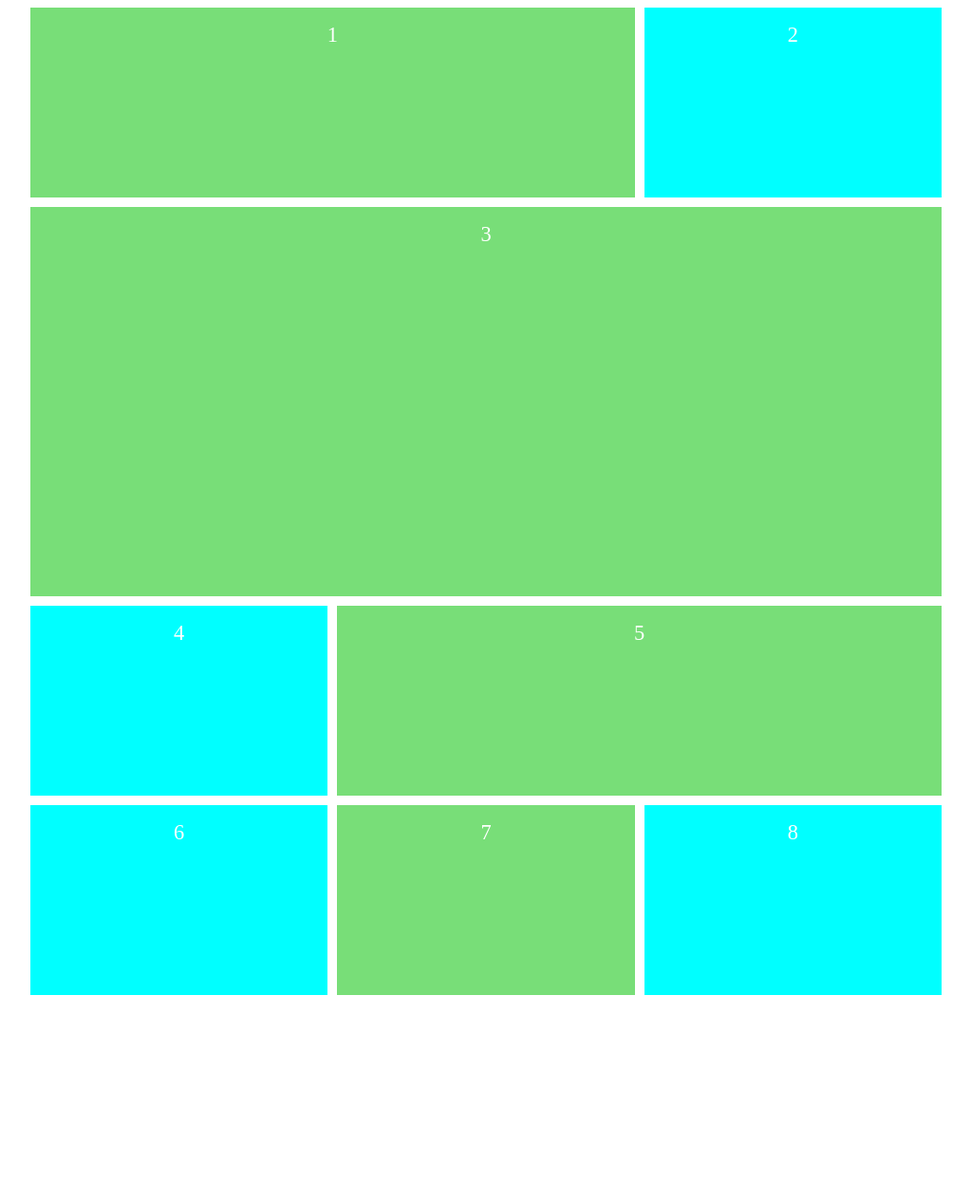
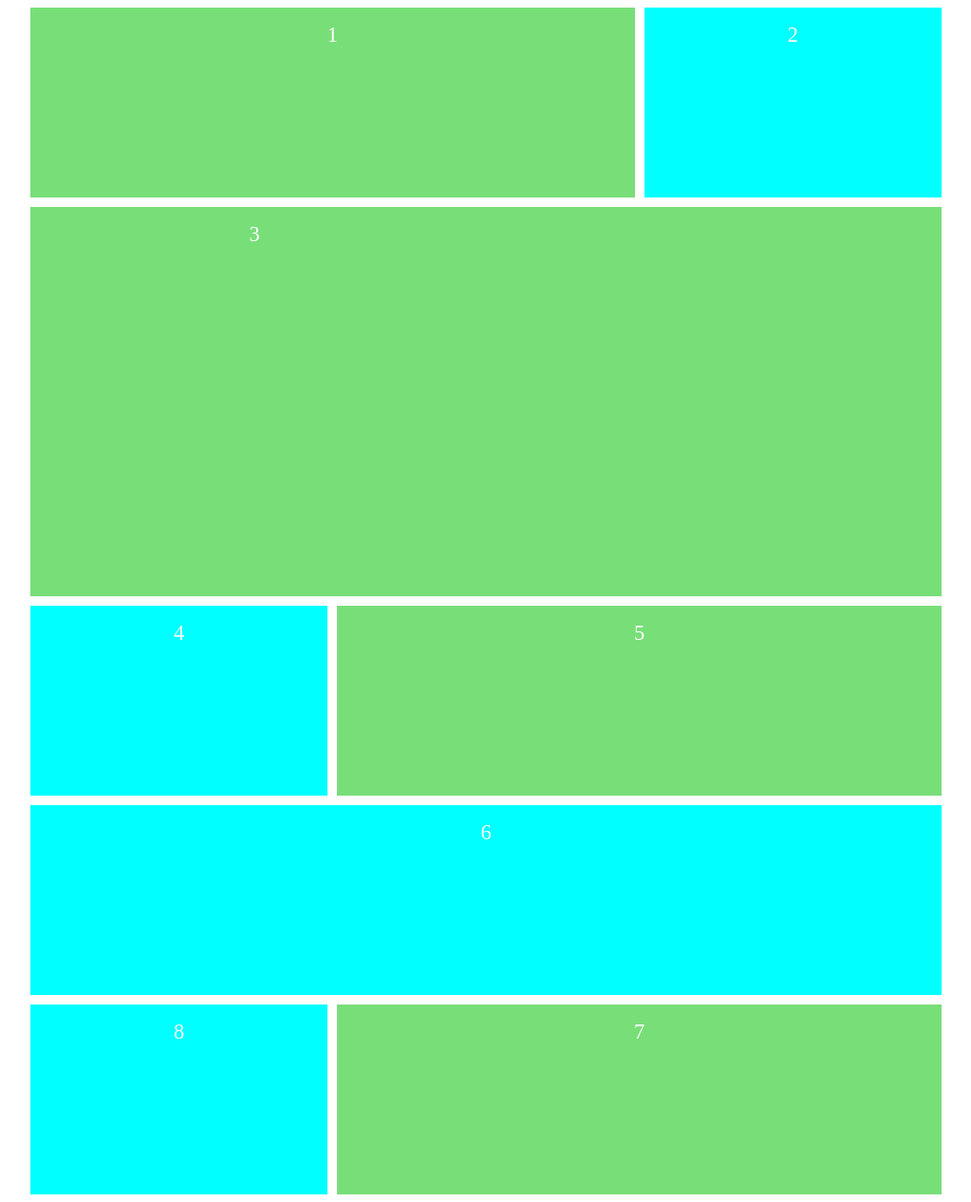
Before and after one commit to emmeiwhite/CSS-Grid, a plain HTML site: page index.html in a window 1280 px wide. Shown: the whole page at 95% size, without its empty margins (128-1151 px from the left). Drawn offline with Linux system fonts and the light colour scheme.

Commit message:
grid-column and grid-row. Playing with grid lines

```diff
--- a/style.css
+++ b/style.css
@@ -45,7 +45,24 @@ body{
 .three{
   grid-column: 1/4;
   grid-row: 2/4;
+  /* --- NESTED GRIDS --- */
+  display: grid;
+  grid-template-columns: repeat(2,1fr);
+  grid-template-rows: repeat(2,1fr);
+  grid-gap: 1rem;
 }
+
+
 .five{
   grid-column:2/4
 }
+
+.six{
+  grid-column: 1/4;
+}
+.seven{
+  grid-column: 2/4;
+}
+.eight{
+  grid-row: 6/7;
+}
```
